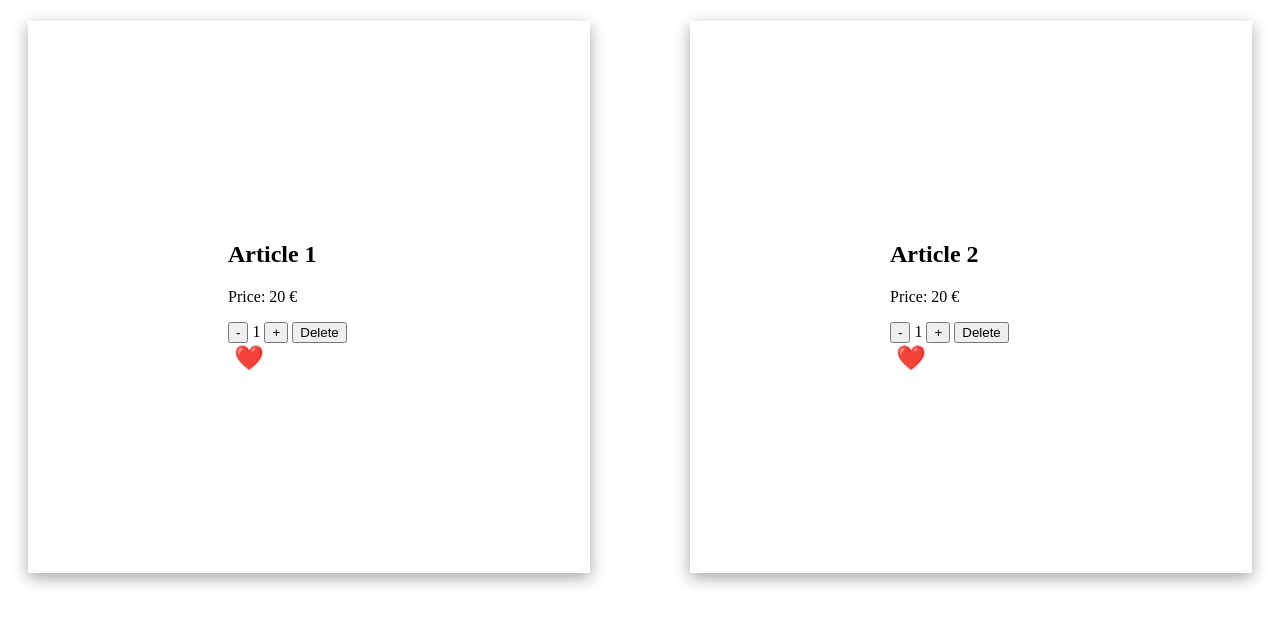
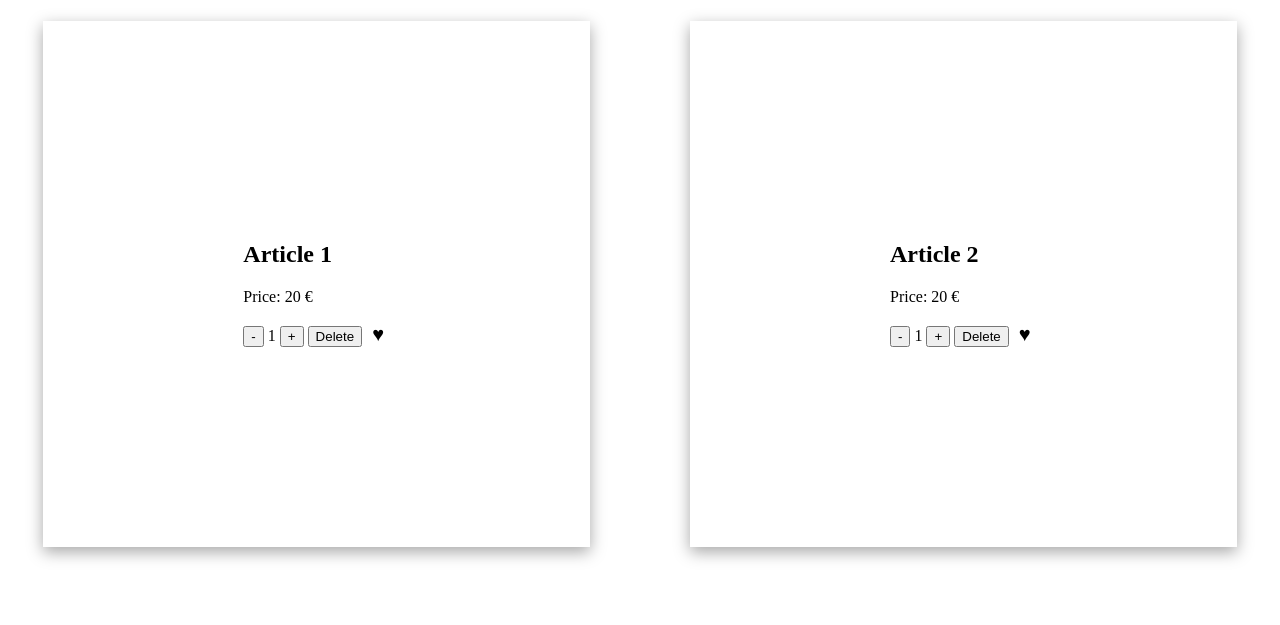
Before and after one commit to Nesrine1998/shopCard_Dom, a plain HTML site: page index.html in a window 1280 px wide. Shown: the part 107-732 px from the top of the page. Drawn offline with Linux system fonts and the light colour scheme.

Commit message:
Button Coeur updated

```diff
--- a/index.html
+++ b/index.html
@@ -18,21 +18,21 @@
         <div class="articles">
             <div class="item">
                 <h2>Article 1</h2>
-                <p>Price: <span>20</span> €</p>
+                <p>Price: <span  class="price">20</span> €</p>
                 <button class="substract">-</button>
                 <span class="quantity">1</span>
                 <button class="add">+</button>
                 <button class="delete">Delete</button>
-                <button class="like">❤️</button>
+                <button class="like">♥</button>
             </div>
             <div class="item">
                 <h2>Article 2</h2>
-                <p>Price: <span>20</span> €</p>
+                <p>Price: <span class="price">20</span> €</p>
                 <button class="substract">-</button>
                 <span class="quantity">1</span>
                 <button class="add">+</button>
                 <button class="delete">Delete</button>
-                <button class="like">❤️</button>
+                <button class="like">♥</button>
             </div>
         </div>
     </div>
--- a/panier.js
+++ b/panier.js
@@ -4,14 +4,17 @@ document.addEventListener("DOMContentLoaded", function () {
 
     let total = 0;
 
+    // Mettre à jour l'affichage du total
     function updateTotal() {
         totalDisplay.innerText = total.toFixed(2);
     }
 
+    // Recalculer le total pour tous les articles
     function recalculateTotal() {
         total = 0;
+        const items = document.querySelectorAll(".item"); // Re-sélectionner les articles
         items.forEach((item) => {
-            const price = parseFloat(item.querySelector("p span").innerText);
+            const price = parseFloat(item.querySelector(".price").innerText);
             const quantity = parseInt(item.querySelector(".quantity").innerText);
             total += price * quantity;
         });
@@ -25,6 +28,13 @@ document.addEventListener("DOMContentLoaded", function () {
         const deleteButton = item.querySelector(".delete");
         const likeButton = item.querySelector(".like");
 
+        // Styler notre boutton coeur
+        likeButton.style.background = "none";
+        likeButton.style.border = "none";
+        likeButton.style.fontSize = "20px";
+        likeButton.style.color = "black";
+
+        // Événement pour augmenter la quantité
         increaseButton.addEventListener("click", () => {
             let quantity = parseInt(quantityDisplay.innerText);
             quantity++;
@@ -32,6 +42,7 @@ document.addEventListener("DOMContentLoaded", function () {
             recalculateTotal();
         });
 
+        // Événement pour diminuer la quantité
         decreaseButton.addEventListener("click", () => {
             let quantity = parseInt(quantityDisplay.innerText);
             if (quantity > 1) {
@@ -41,15 +52,22 @@ document.addEventListener("DOMContentLoaded", function () {
             }
         });
 
+        // Événement pour supprimer l'article
         deleteButton.addEventListener("click", () => {
             item.remove();
-            recalculateTotal();
+            recalculateTotal(); // Mise à jour du total après suppression
         });
 
+        // Événement pour aimer/désaimer un article (icône cœur)
         likeButton.addEventListener("click", () => {
-            likeButton.classList.toggle('liked'); // Changer l'état du cœur
+            if (likeButton.style.color === "black") {
+                likeButton.style.color = "red"; // Couleur lors de l'activation
+            } else {
+                likeButton.style.color = "black"; // Retour à la couleur par défaut
+            }
         });
     });
 
+    // Initialiser le total
     recalculateTotal();
 });
--- a/style.css
+++ b/style.css
@@ -25,18 +25,27 @@
     box-shadow: rgba(0, 0, 0, 0.35) 0px 5px 15px;
     padding: 200px
 }
-.like {
-    background: none; /* Pas de fond */
-    border: none; /* Pas de bordure */
-    cursor: pointer; /* Curseur pointeur */
-    font-size: 24px; /* Taille du cœur */
-    color: black; /* Couleur par défaut (noir) */
-    transition: color 0.3s; /* Transition douce */
+/* button.like {
+    background: none;
+    border: none;
+    font-size: 20px;
+    color: black;
 }
 
-.liked {
-    color: red; /* Couleur rouge lorsque le cœur est aimé */
-}
+button.like.liked {
+    color: red;
+} */
+
+/* .like {
+    background: none;
+    border: none;
+    cursor: pointer;
+    font-size: 24px;
+    color: black;
+    transition: color 0.3s;
+} */
+
+
 /* .like {
     background: none;
     border: none;
```
